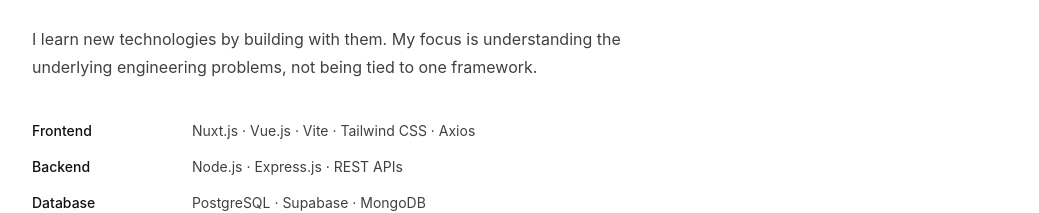
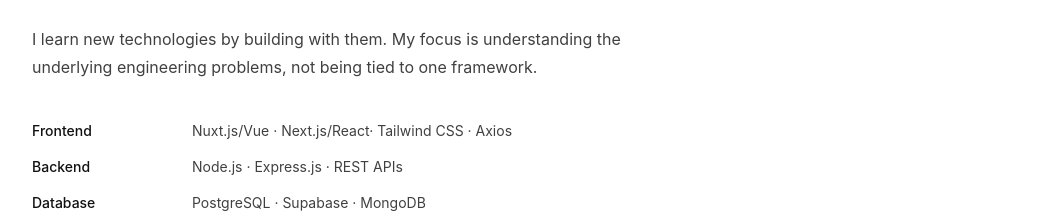
Before and after one commit to 741915akkash/akash-website, a Nuxt app: page / in a window 1280 px wide. Shown: the part 1309-1522 px from the top of the page, without its empty margins (120-1159 px from the left). Built offline with nearby package versions, Linux system fonts and the light colour scheme.

Commit message:
changed the stack in frontend (included next.js/react)

```diff
--- a/app/pages/index.vue
+++ b/app/pages/index.vue
@@ -123,7 +123,7 @@
         <div class="mt-10 space-y-4 text-sm">
           <div class="flex gap-4">
             <span class="w-36 shrink-0 font-medium">Frontend</span>
-            <span class="text-neutral-700"> Nuxt.js · Vue.js · Vite · Tailwind CSS · Axios </span>
+            <span class="text-neutral-700"> Nuxt.js/Vue · Next.js/React· Tailwind CSS · Axios </span>
           </div>
 
           <div class="flex gap-4">
```
